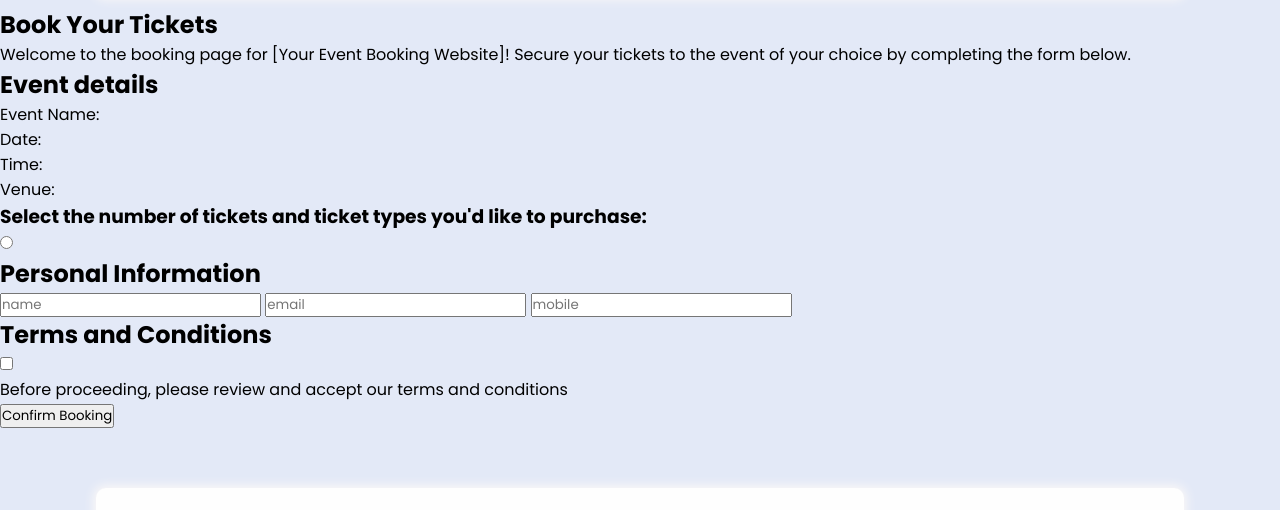
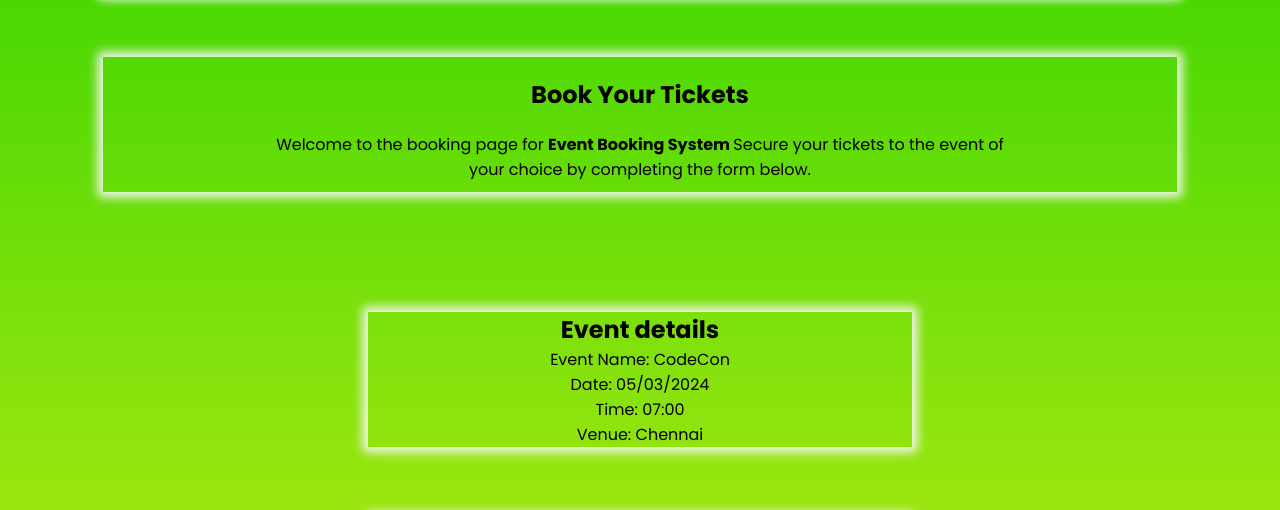
Before and after one commit to Manithehacker/fsd_html_css_assesment, a plain HTML site: page HTML_ASSESMENT/booking.html in a window 1280 px wide. Shown: the part 83-593 px from the top of the page. Drawn offline with Linux system fonts and the light colour scheme.

Commit message:
final commit

```diff
--- a/HTML_ASSESMENT/booking.html
+++ b/HTML_ASSESMENT/booking.html
@@ -1,12 +1,12 @@
 <!DOCTYPE html>
 <html lang="en">
+
 <head>
   <meta charset="UTF-8">
   <meta name="viewport" content="width=device-width, initial-scale=1.0">
   <link
     href="https://fonts.googleapis.com/css2?family=Poppins:ital,wght@0,100;0,200;0,300;0,400;0,500;0,600;0,700;0,800;0,900;1,100;1,200;1,300;1,400;1,500;1,600;1,700;1,800;1,900&display=swap"
-    rel="stylesheet"
-  />
+    rel="stylesheet" />
   <!--fontawesome link-->
   <link rel="stylesheet" href="https://cdnjs.cloudflare.com/ajax/libs/font-awesome/6.5.1/css/all.min.css">
   <!--Stylesheet link-->
@@ -18,10 +18,13 @@
   <link rel="stylesheet" href="./css/footer.css">
   <title>Document</title>
 </head>
+
 <body>
   <header>
     <!--nav logo-->
-        <a href="index.html"> <h2 class="nav_logo">Event Booking System</h2></a>
+    <a href="index.html">
+      <h2 class="nav_logo">Event Booking System</h2>
+    </a>
     <!--Nav links -->
     <ul class="nav_links">
       <li><a href="index.html">Home</a></li>
@@ -38,22 +41,28 @@
         <h2>Book Your Tickets
 
         </h2>
-          <p>Welcome to the booking page for [Your Event Booking Website]! Secure your tickets to the event of your choice by completing the form below.
+        <p>Welcome to the booking page for <b> Event Booking System </b>Secure your tickets to the event of your choice
+          by completing the form below.
 
         </p>
       </div>
       <div class="booking_event_details">
         <h2>Event details</h2>
         <ul>
-            <li>Event Name:</li>
-            <li>Date:</li>
-            <li>Time:</li>
-            <li>Venue:</li>
+          <li>Event Name:  CodeCon</li>
+          <li>Date:  05/03/2024</li>
+          <li>Time: 07:00</li>
+          <li>Venue: Chennai</li>
         </ul>
       </div>
       <div class="ticket_selction">
-          <h3>Select the number of tickets and ticket types you'd like to purchase:</h3>
-          <input type="radio">
+        <label for="ticket">Select the number of tickets and ticket types you'd like to purchase:
+          <select name="" id="ticket">
+            <option value="CodeCon">CodeCon</option>
+            <option value="JavaScript">JavaScript</option>
+            <option value="Python">Python</option>
+          </select>
+
       </div>
       <div class="personal_inform">
         <h2>Personal Information</h2>
@@ -61,18 +70,16 @@
           <input type="text" name="name" id="" placeholder="name">
           <input type="email" name="email" placeholder="email">
           <input type="tel" name="phonenumber" placeholder="mobile">
+
         </form>
+        <div class="term">
+          <input type="checkbox">
+          <label>Before proceeding, please review and accept our terms and
+            conditions</label>
           </div>
-        <div class="term">
-          <h2>Terms and Conditions</h2>
-          <input type="checkbox"><p>Before proceeding, please review and accept our terms and conditions
-          </p>
 
-        </div>
-        <div class="confirm_booking">
         <button type="submit">Confirm Booking</button>
       </div>
-
     </div>
   </main>
   <footer>
@@ -86,9 +93,15 @@
       </div>
       <div class="address">
         <ul>
-              <li><p>Phone:+1 (555) 123-4567</p></li>
-              <li><p>Email: info@example.com</p></li>
-              <li><p>Address: 123 Main Street, City, Country</p></li>
+          <li>
+            <p>Phone:+1 (555) 123-4567</p>
+          </li>
+          <li>
+            <p>Email: info@example.com</p>
+          </li>
+          <li>
+            <p>Address: 123 Main Street, City, Country</p>
+          </li>
         </ul>
       </div>
       <div class="social_media">
@@ -101,4 +114,5 @@
     </div>
   </footer>
 </body>
+
 </html>
--- a/HTML_ASSESMENT/css/booking.css
+++ b/HTML_ASSESMENT/css/booking.css
@@ -7,5 +7,119 @@
     text-decoration: none;
   }
   body{
-    background: #e3e9f7;
+    background:linear-gradient(#3CD500,#FFF720);
   }
+
+ /* booking main*/
+ .booking_main{
+  width: 85%;
+  margin: 0 auto;
+  display: flex;
+  flex-direction: column;
+  justify-content: center;
+  align-items: center;
+  gap: 50px;
+ }
+ /* introduction*/
+ .introduction{
+  margin:50px auto;
+  box-shadow: 0 0 10px 5px #f9f7f7;
+ }
+ .introduction h2 {
+  width: 60%;
+  text-align: center;
+  margin: 20px auto;
+
+ }
+ .introduction p{
+  width: 70%;
+  margin: 10px auto;
+  text-align: center;
+ }
+/*event details*/
+.booking_event_details{
+  box-shadow: 0 0 10px 5px #f9f7f7;
+  width: 50%;
+  margin: 20px auto;
+}
+.booking_event_details h2{
+ width:100%;
+ margin: 0 auto;
+ text-align: center;
+
+}
+.booking_event_details ul {
+  display: flex;
+  flex-direction: column;
+  justify-content: center;
+  align-items: center;
+}
+.ticket_selction {
+  box-shadow: 0 0 10px 5px #f9f7f7;
+  width: 50%;
+  border-radius: 5px;
+
+}
+
+/* personal */
+
+.personal_inform {
+  box-shadow: 0 0 10px 5px #f9f7f7;
+}
+.personal_inform h2{
+  width: 60%;
+  margin: 0 auto;
+  text-align: center;
+
+}
+.personal_inform form{
+  display: flex;
+  flex-direction: column;
+  justify-content: center;
+  align-items: center;
+  gap: 20px;
+}
+.personal_inform form input{
+  width: 80%;
+  height: 35px;
+  border: none;
+  border-radius: 10px;
+  background-color: #fefefe;
+}
+
+.personal_inform form input::placeholder{
+  text-align: center;
+  font-size: 15px;
+}
+.personal_inform form input:focus{
+  outline: none;
+}
+
+
+.term {
+  width: 80%;
+  margin: 10px auto;
+
+}
+.term label{
+  display: inline;
+}
+.term input [type="checkbox"]{
+  display: inline;
+}
+/* submit button*/
+.personal_inform button{
+  margin: 10px auto;
+  width: 40%;
+  height: 40px;
+  display: flex;
+  justify-content: center;
+  align-items: center;
+  border: none;
+  border-radius: 10px;
+
+}
+.personal_inform button:hover{
+  color: white;
+  background-color:#3CD500;
+}
```
Also changed, not shown: HTML_ASSESMENT/css/about.css (+7 -2 lines), HTML_ASSESMENT/css/events.css (+7 -3 lines). Lines whose indentation alone changed are shown as unchanged.
